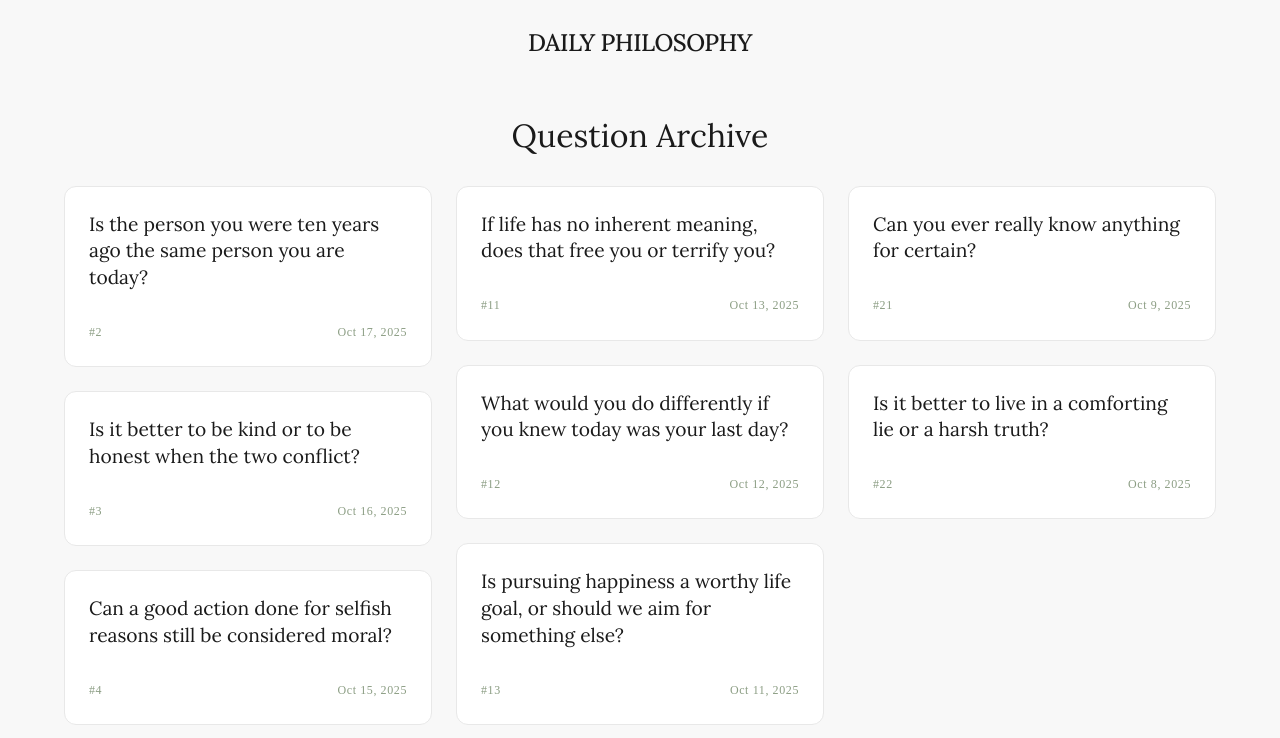
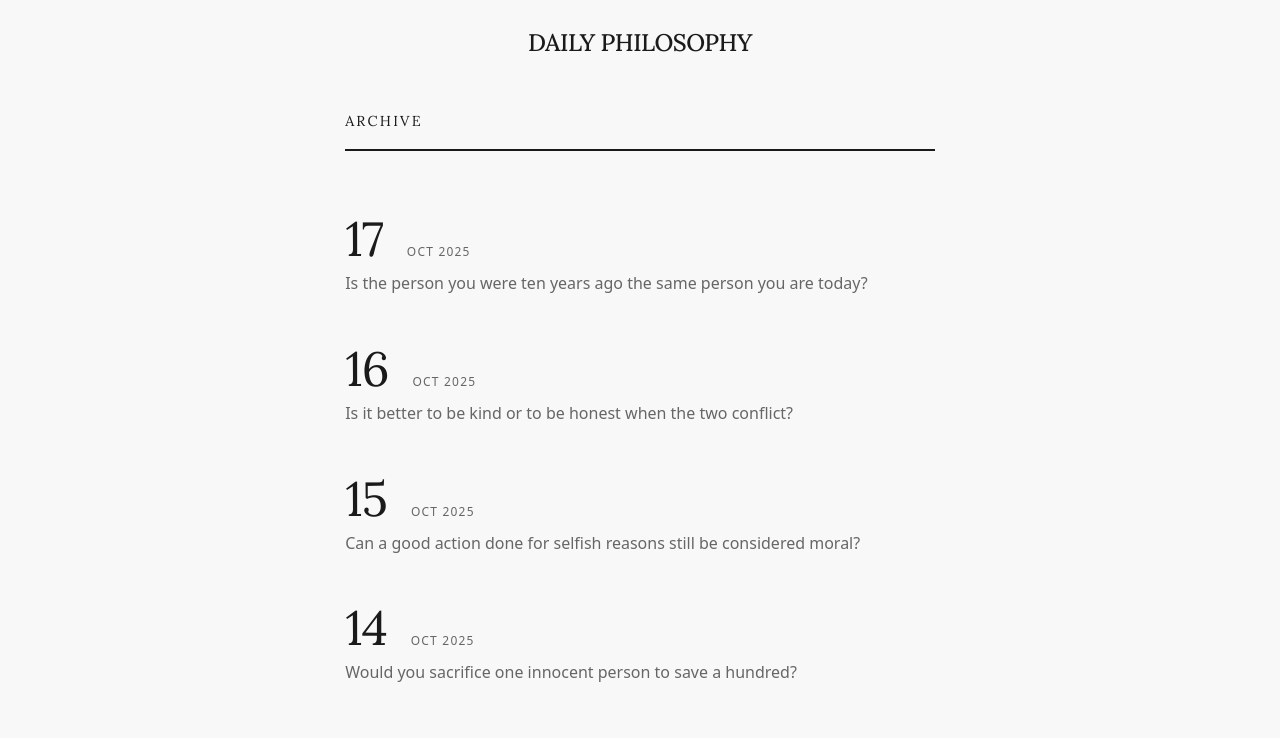
Before and after one commit to rknastenka/dailyphilosophy, a Next.js app: page /archive in a window 1280 px wide. Shown: the top 738 px of the page. Built offline with nearby package versions, Linux system fonts and the light colour scheme.

Commit message:
new design for archive page

```diff
--- a/app/archive/page.js
+++ b/app/archive/page.js
@@ -33,6 +33,14 @@ export default function ArchivePage() {
 
   const formatArchiveDate = (dateString) => {
     const date = new Date(dateString);
+    const day = date.getDate();
+    const month = date.toLocaleDateString('en-US', { month: 'short' }).toUpperCase();
+    const year = date.getFullYear();
+    return { day, month, year };
+  };
+
+  const formatArchiveDateString = (dateString) => {
+    const date = new Date(dateString);
     const options = { year: 'numeric', month: 'short', day: 'numeric' };
     return date.toLocaleDateString('en-US', options);
   };
@@ -59,22 +67,25 @@ export default function ArchivePage() {
         {!selectedQuestion ? (
           <section className="archive-section">
             <div className="archive-header">
-              <h2 className="archive-title">Question Archive</h2>
+              <h2 className="archive-title">Archive</h2>
             </div>
-            <div className="archive-grid">
-              {archivedQuestions.map((question) => (
-                <div
-                  key={question.id}
-                  className="archive-card"
-                  onClick={() => showQuestionDetail(question)}
-                >
-                  <div className="archive-card-question">{question.question}</div>
-                  <div className="archive-card-meta">
-                    <span className="archive-card-number">#{question.id}</span>
-                    <span className="archive-card-date-meta">{formatArchiveDate(question.date)}</span>
+            <div className="archive-list">
+              {archivedQuestions.map((question) => {
+                const dateObj = formatArchiveDate(question.date);
+                return (
+                  <div
+                    key={question.id}
+                    className="archive-item"
+                    onClick={() => showQuestionDetail(question)}
+                  >
+                    <div className="archive-item-date">
+                      <div className="archive-item-date-day">{dateObj.day}</div>
+                      <div className="archive-item-date-month">{dateObj.month} {dateObj.year}</div>
+                    </div>
+                    <div className="archive-item-question">{question.question}</div>
                   </div>
-                </div>
-              ))}
+                );
+              })}
             </div>
           </section>
         ) : (
@@ -82,7 +93,7 @@ export default function ArchivePage() {
             <a className="back-button" onClick={(e) => { e.preventDefault(); showArchive(); }}>Back to Archive</a>
             <div className="question-detail-header">
               <h1 className="question-detail-text">{selectedQuestion.question}</h1>
-              <div className="question-detail-date">Question #{selectedQuestion.id} • {formatArchiveDate(selectedQuestion.date)}</div>
+              <div className="question-detail-date">Question #{selectedQuestion.id} • {formatArchiveDateString(selectedQuestion.date)}</div>
             </div>
             <div className="responses-section">
               <div className="responses-grid">
--- a/app/globals.css
+++ b/app/globals.css
@@ -400,78 +400,83 @@ body {
 /* Archive Styles */
 .archive-section {
   animation: fadeIn 0.8s ease-out;
+  max-width: 600px;
+  margin: 0 auto;
 }
 
 .archive-header {
-  text-align: center;
+  text-align: left;
+  margin-bottom: var(--space-2xl);
+  border-bottom: 2px solid var(--primary-text);
+  padding-bottom: var(--space-sm);
 }
 
 .archive-title {
   font-family: var(--font-lora), 'Georgia', serif;
-  font-size: 2rem;
+  font-size: 1.5rem;
   color: var(--primary-text);
-  margin-bottom: var(--space-md);
+  font-weight: 400;
+  letter-spacing: -0.01em;
+  text-transform: uppercase;
+  font-size: 0.9rem;
+  letter-spacing: 0.15em;
 }
 
-.archive-grid {
-  column-count: 1;
-  column-gap: var(--space-md);
-  margin-bottom: var(--space-2xl);
+.archive-list {
+  display: flex;
+  flex-direction: column;
+  gap: var(--space-xl);
 }
 
-.archive-card {
-  background-color: var(--white);
-  padding: 24px;
-  border-radius: 12px;
-  border: 1px solid var(--light-gray);
+.archive-item {
   cursor: pointer;
   transition: var(--transition);
   position: relative;
-  break-inside: avoid;
-  margin-bottom: var(--space-md);
-  display: inline-block;
-  width: 100%;
 }
 
-.archive-card:hover {
-  border-color: rgba(139, 157, 131, 0.3);
-  box-shadow: 0 8px 25px rgba(0, 0, 0, 0.08);
-  background-color: #fafafa;
+.archive-item:hover .archive-item-date-day {
+  color: var(--accent);
+  transform: scale(1.05);
 }
 
-.archive-card-date {
-  color: var(--accent);
-  font-size: 0.85rem;
-  font-weight: 500;
+.archive-item:hover .archive-item-question {
+  color: var(--primary-text);
+}
+
+.archive-item-date {
+  display: flex;
+  align-items: baseline;
+  gap: var(--space-md);
   margin-bottom: var(--space-xs);
 }
 
-.archive-card-question {
+.archive-item-date-day {
   font-family: var(--font-lora), 'Georgia', serif;
-  font-size: 1.2rem;
+  font-size: 3rem;
   color: var(--primary-text);
-  margin-bottom: var(--space-sm);
-  line-height: 1.4;
+  font-weight: 300;
+  line-height: 1;
+  transition: var(--transition);
+  letter-spacing: -0.02em;
 }
 
-.archive-card-meta {
-  display: flex;
-  justify-content: space-between;
-  align-items: center;
-  color: var(--accent);
+.archive-item-date-month {
+  font-family: var(--font-sans);
   font-size: 0.75rem;
-  margin-top: var(--space-lg);
-  font-family: "Times New Roman", "Georgia", serif;
-  font-weight: 300;
-  letter-spacing: 0.05em;
+  color: var(--secondary-text);
+  text-transform: uppercase;
+  letter-spacing: 0.1em;
+  padding-top: 0.5rem;
 }
 
-.archive-card-number {
-  color: var(--accent);
-}
-
-.archive-card-date-meta {
-  color: var(--accent);
+.archive-item-question {
+  font-family: var(--font-sans);
+  font-size: 1rem;
+  color: var(--secondary-text);
+  line-height: 1.6;
+  transition: var(--transition);
+  font-weight: 300;
+  padding-left: 0;
 }
 
 /* Question Detail View */
@@ -632,10 +637,24 @@ body {
     width: 100%;
     max-width: 300px;
   }
+
+  .archive-item {
+    gap: var(--space-md);
+  }
+
+  .archive-item-date-day {
+    font-size: 2.5rem;
+  }
+
+  .archive-item-date-month {
+    font-size: 0.7rem;
+  }
+
+  .archive-item-question {
+    font-size: 0.9rem;
+  }
 }
 
 @media (min-width: 768px) {
-  .archive-grid {
-    column-count: 3;
-  }
+
 }
```
